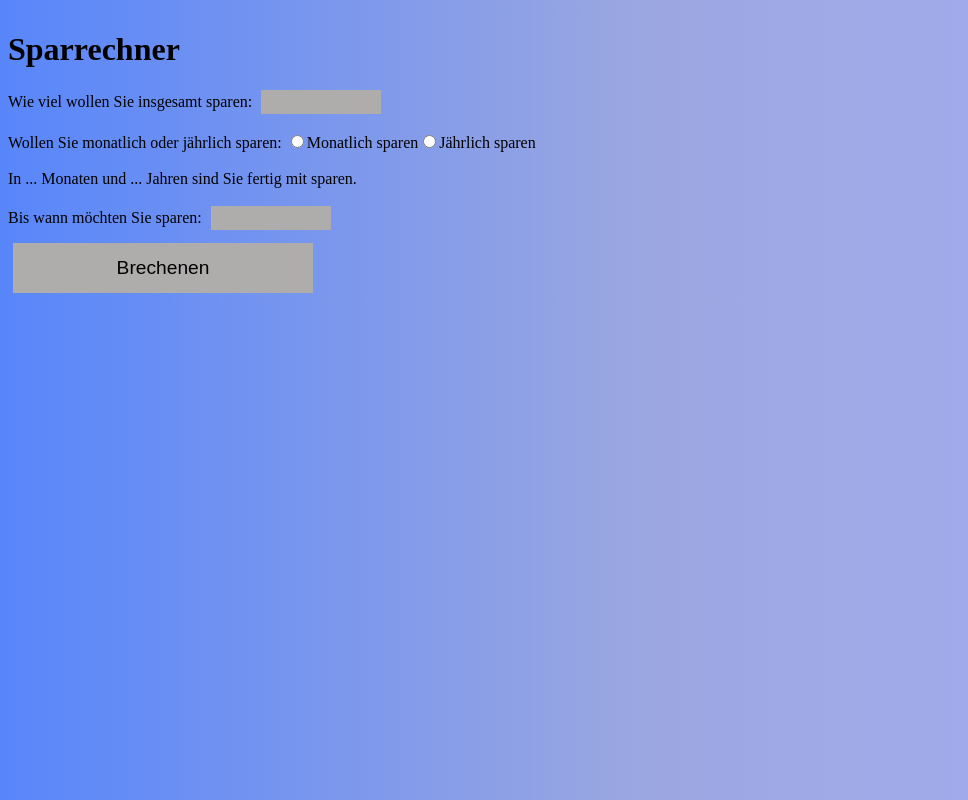
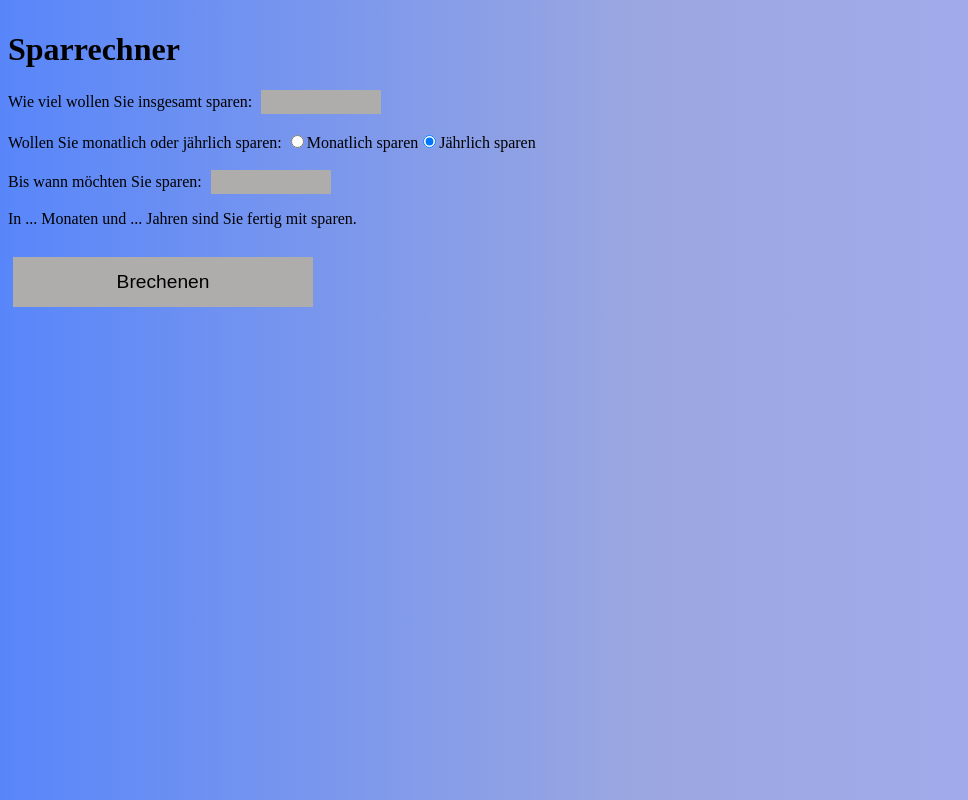
Before and after one commit to y4nisb/Pensionsrechner, a React (Create React App) app in the folder client/: page / in a window 1280 px wide. Shown: the whole page, without its empty margins (0-968 px from the left). Built offline with nearby package versions, Linux system fonts and the light colour scheme.

Commit message:
Elemente einfügen : Logik berechnen Button einfügen: 2
- unklar wie genau es ausgerechnet werden muss
- ein einfaches grundsystem erstellt um den Output des Rechnens zu displayen

```diff
--- a/client/src/page3.js
+++ b/client/src/page3.js
@@ -13,30 +13,36 @@ function PAGE2() {
           <input
             type="radio"
             name="zinsRadio"
-            value="monatlich"
             id="monatlich"
           />
           <label>Monatlich sparen</label>
-          <input type="radio" name="zinsRadio" value="jährlich" id="jährlich" />
+          <input type="radio" name="zinsRadio" id="jährlich" checked />
           <label>Jährlich sparen</label>
         </div>
-        <br></br>
-        <label>In ... Monaten und ... Jahren sind Sie fertig mit sparen.</label>
       </div>
       <br></br>
       <div className="inputTextfield">
         <label>Bis wann möchten Sie sparen: </label>
         <input type="text" id="endpoint" />
       </div>
+    <p id="endpunkt">In ... Monaten und ... Jahren sind Sie fertig mit sparen.</p>
+
       <div className="berechnenButton">
         <button
           id="berechenenButton"
           onClick={(event) => {
-            const jährlichZahlen = document.getElementById("jährlich");
-            const monatlichZahlen = document.getElementById("monatlich");
+            const jaehrlichZahlen = document.getElementById("jährlich").checked;
+            const monatlichZahlen = document.getElementById("monatlich").checked;
             const result = document.getElementById("endkapital");
             const now = Date;
             const endpoint = document.getElementById("endpoint");
+
+            console.log(endpoint)
+            if(jaehrlichZahlen==true){
+              endpoint.textContent="In ??? Monaten und ??? Jahren sind Sie fertig mit sparen."
+            }else{
+              endpoint.textContent="In ___ Monaten und ___ Jahren sind Sie fertig mit sparen."
+            }
           }}
         >
           Brechenen
```
